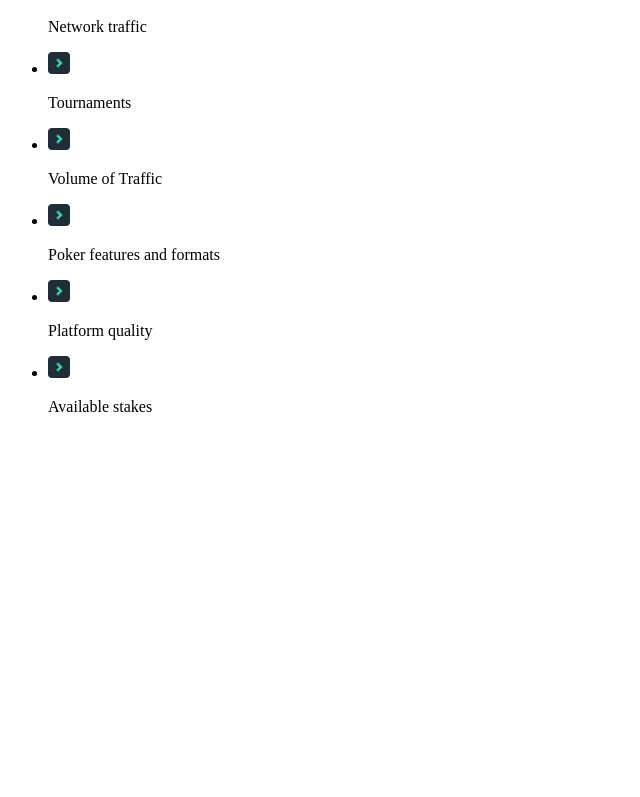
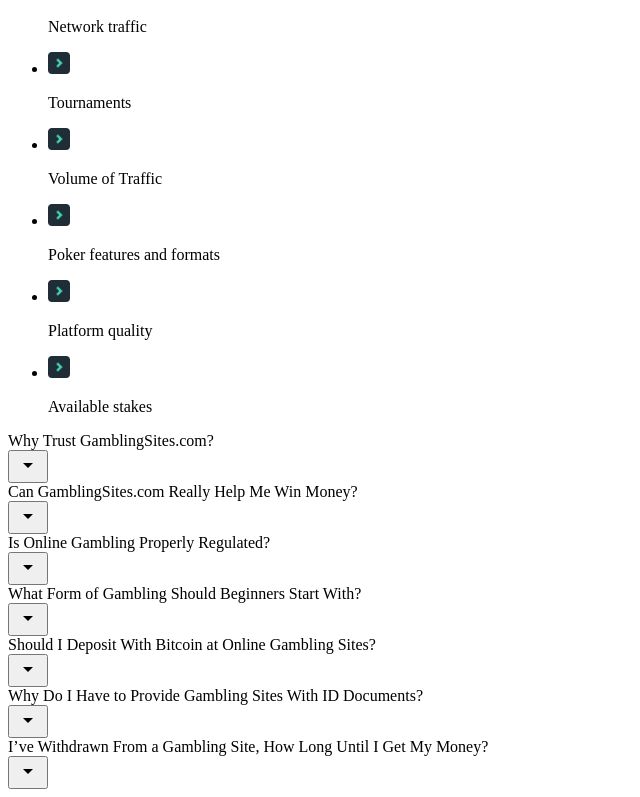
Before and after one commit to masoudmerzaye2020/gamblingsites, a Next.js app: page / in a window 1280 px wide. Shown: the part 10951-11748 px from the top of the page, without its empty margins (0-640 px from the left). Before the commit the page ends 11383 px from the top, so only its background shows below. Built offline with nearby package versions, Linux system fonts and the light colour scheme.

Commit message:
accordio upload

```diff
--- /dev/null
+++ b/components/accordion.js
@@ -0,0 +1,34 @@
+import ArrowDropDownIcon from '@mui/icons-material/ArrowDropDown';
+
+import { useState } from "react";
+import React, { useEffect } from "react";
+export default function Accordion({ title, content }) {
+    const [isShowing, setIsShowing] = useState(false);
+
+    const toggle = () => {
+      setIsShowing(!isShowing);
+    };
+    return (
+        <>
+        <div className="flex flex-wrap  lg:w-10/12  mx-auto bg-gray-200  border-[1px] border-gray-800 rounded-lg font-paragraph hover:bg-slate-700">
+          <div className="sm:w-11/12 lg:text-2xl  md:text-2xl  py-2 px-3 " onClick={toggle}  type="button">{title}</div>
+          <div className="sm:w-1/12   items-center justify-center mx-auto my-auto text-center">   <button className=" items-end justify-items-end ml-2 place-items-end place-content-end">
+                  <ArrowDropDownIcon
+                onClick={toggle}
+                type="button" className="mx-auto items-center justify-center py-auto px-auto"/>
+
+
+              </button>
+            </div>
+        </div>
+        <div className="w-full lg:w-10/12  my-2 mx-auto bg-gray-200  font-paragraph rounded-lg">
+           <div className="p-3 lg:text-xl  md:text-lg border-[1px] border-gray-300 rounded-lg"
+              style={{ display: isShowing ? "block" : "none" }}
+              dangerouslySetInnerHTML={{
+                __html: content
+              }}
+                />
+        </div>
+        </>
+    )
+}
--- a/package.json
+++ b/package.json
@@ -9,6 +9,10 @@
     "lint": "next lint"
   },
   "dependencies": {
+    "@emotion/react": "^11.10.4",
+    "@emotion/styled": "^11.10.4",
+    "@mui/icons-material": "^5.10.6",
+    "@mui/material": "^5.10.7",
     "next": "12.3.1",
     "react": "18.2.0",
     "react-dom": "18.2.0"
--- a/pages/index.js
+++ b/pages/index.js
@@ -12,6 +12,7 @@
 import Safegambling from '../section/safegambling'
 import Blockedgame from '../section/blockedgame'
 import Aboutgamblingsites from '../section/aboutgamblingsites'
+import FAQ from '../section/faq'
 
 
 const style = {
@@ -62,6 +63,7 @@
         <Blockedgame/>
         <Aboutgamblingsites/>
         <Gamblingsitereviews/>
+        <FAQ/>
 
 
 
--- /dev/null
+++ b/section/faq.js
@@ -0,0 +1,62 @@
+import Accordion from "../components/accordion";
+export default function FAQ() {
+  const data = [
+    {
+      id: 1,
+      title: 'Why Trust GamblingSites.com?',
+      content: 'GamblingSites.com is a well-established website that has been around for many years. The owners, staff, and contributors are all committed to ensuring it’s a useful and accurate gambling resource. We have many experienced gamblers on the team, with a shared passion for the subject. Although our website is very comprehensive, and covers many topics, the rankings and recommendations are the cornerstone of what we do. You can be absolutely certain that they genuinely reflect the best places to gamble online at any given time',
+
+    },
+    {
+      id: 2,
+      title: 'Can GamblingSites.com Really Help Me Win Money?',
+      content: 'We certainly can’t guarantee that you’ll win money from gambling. However, we definitely CAN provide you with information and advice that will improve your overall chances.',
+
+    },
+    {
+        id: 3,
+        title: 'Is Online Gambling Properly Regulated?',
+        content: 'Broadly speaking, yes, but the regulations vary by country or state. Also not ALL gambling sites are licensed. Those that aren’t are not subject to any regulation at all. The majority of gambling sites ARE regulated, though. Licensing organizations have strict standards about what sites can and can’t do, including rules about regular third-party auditing to make sure the sites are provably safe and fair.',
+
+      },
+      {
+        id: 4,
+        title: 'What Form of Gambling Should Beginners Start With?',
+        content: 'No one form of gambling is definitively better than any of the others. It ultimately comes down to personal preferences. Our advice to gambling newbies is to experiment a little with the various different gambling types that are available and see what you enjoy the most. We would strongly recommend that you keep your stakes small when starting out, though, as there’s a good chance you’ll lose money as a beginner.',
+
+      },
+      {
+        id: 5,
+        title: 'Should I Deposit With Bitcoin at Online Gambling Sites?',
+        content: 'The answer for this is not the same for everyone, as it depends on a number of factors. What we will say is that Bitcoin is a deposit method well worth considering if you live in the United States and wish to gamble online.',
+
+      },
+      {
+        id: 6,
+        title: 'Why Do I Have to Provide Gambling Sites With ID Documents?',
+        content: 'Regulated gambling sites are usually obliged by their regulators to confirm that you are who say you are. This is to help prevent fraudulent activity and ensure there is no money laundering taking place.',
+
+      },
+      {
+        id: 7,
+        title: 'I’ve Withdrawn From a Gambling Site, How Long Until I Get My Money?',
+        content: 'This varies from one site to the next and can depend on a number of factors. Generally speaking, the top gambling sites, such as the ones we recommend, will process and pay withdrawals promptly. This can be as quick as just a few hours, although it can take up to a few days.',
+
+      },
+  ];
+
+
+  return (
+    <section className="lg:w-9/12 w-11/12 mx-auto">
+        {data.map((item) => (
+            <Accordion
+              key={`faq--key${item.id}`}
+
+              title={item.title}
+              content={item.content}
+
+            />
+        ))}
+    </section>
+  );
+}
```
Also changed, not shown: 1 other file (tests, documents, lock files or other folders).
